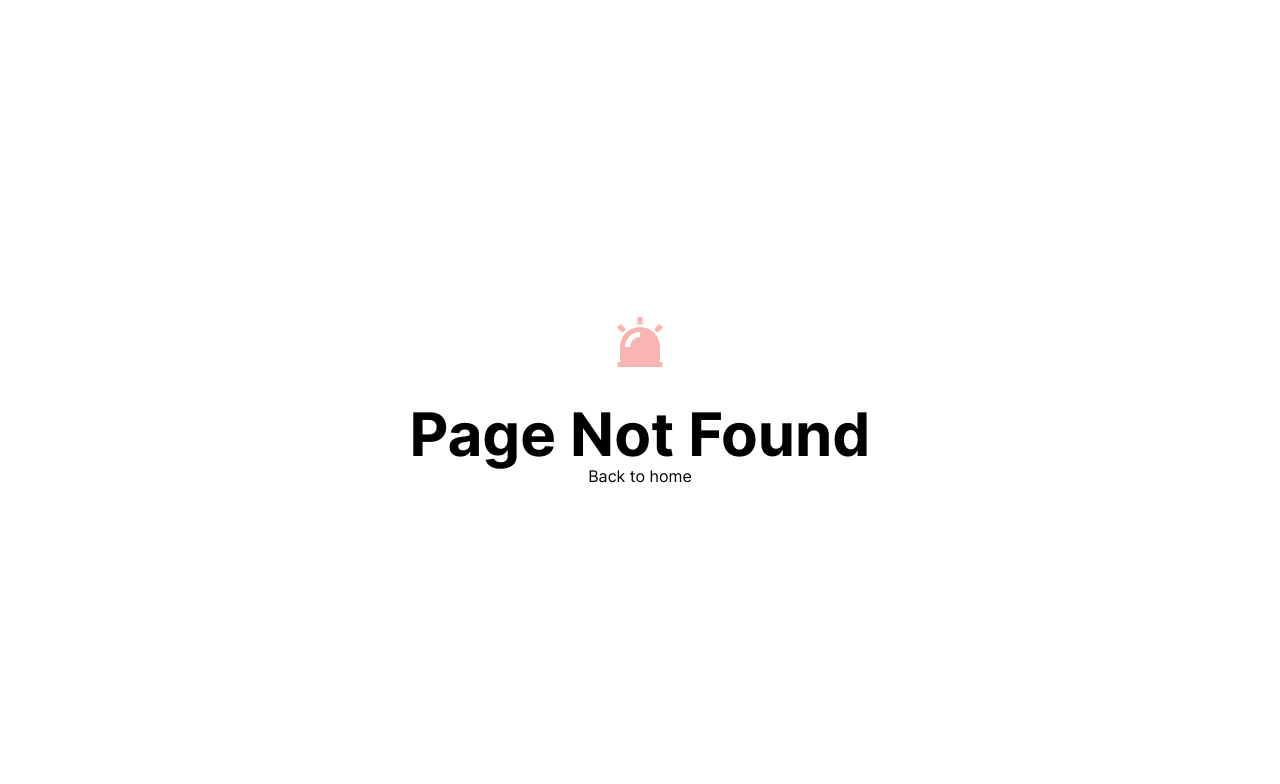
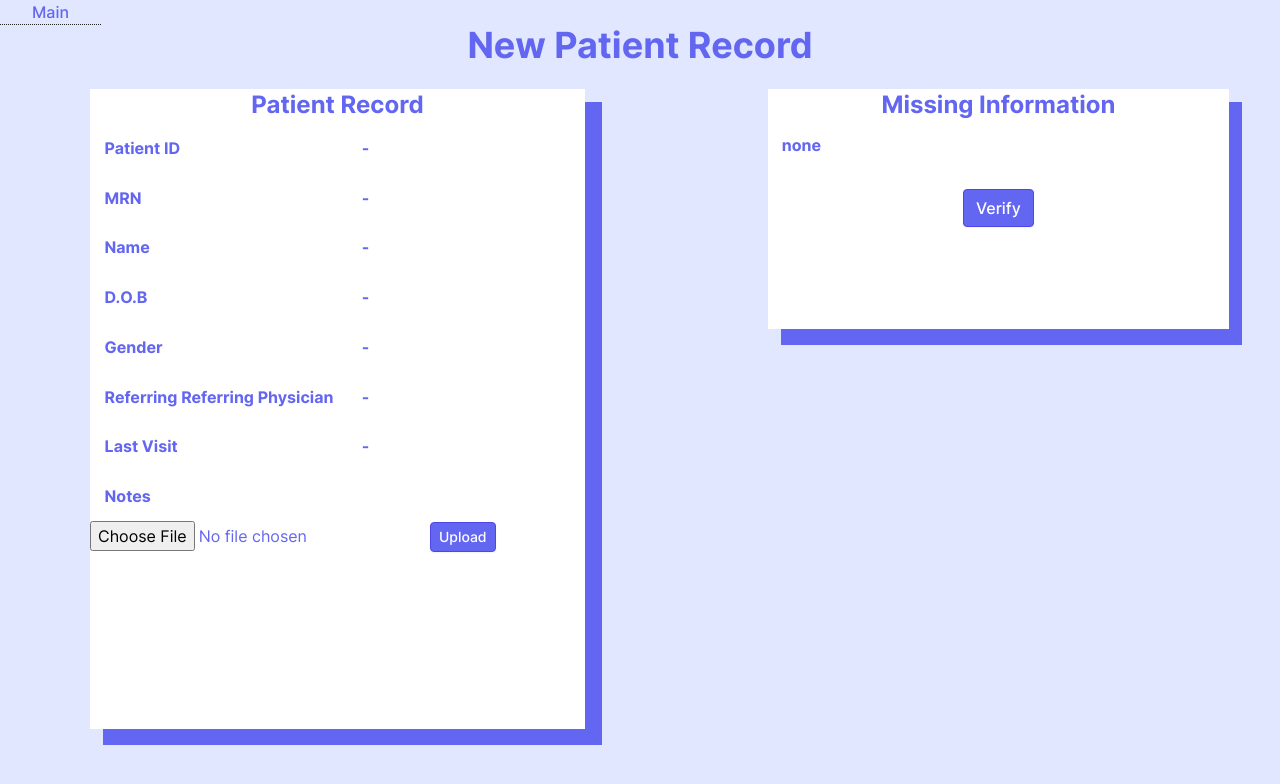
Before and after one commit to tusharagg1/chest-x-ray-ai, a Next.js app in the folder src/frontend/: page /NewPatient in a window 1280 px wide. Before the commit this address had no page. Shown: the top 784 px of the page. Built offline with nearby package versions, Linux system fonts and the light colour scheme.

Commit message:
Improv: added backwards navigation to home page to all pages and finished nav to other pages onClick

```diff
--- a/src/frontend/src/app/Main/page.tsx
+++ b/src/frontend/src/app/Main/page.tsx
@@ -12,15 +12,18 @@ export default function MainPage() {
     const [username, setUser] = useState('username');
 
     function search() {
-        //search for paitent
+        //go to patient search
+        window.location.href = "http://localhost:3000/PatientSearch"
     }
 
     function newUpload() {
         //go to the upload patient data page
+        window.location.href = "http://localhost:3000/NewPatient"
     }
 
     function newXrayStudey() {
         //go to the x-ray study page
+        window.location.href = "http://localhost:3000/X-RayStudy"
     }
 
     const data = () => {
@@ -70,8 +73,6 @@ export default function MainPage() {
                     variant='primary'
                     size='base'
                     className="mt-5"
-                    //style={{'width' : '22%', 'textAlign' : 'center'}}
-                    //isLoading={loading}
                 >
                 Search for Patient
                 </Button>
--- /dev/null
+++ b/src/frontend/src/app/NewPatient/page.tsx
@@ -0,0 +1,108 @@
+'use client';
+import { useState } from 'react';
+import React from 'react';
+
+import Button from '@/components/buttons/Button';
+import UnderlineLink from '@/components/links/UnderlineLink';
+
+import cols from '@/app/components/patientRows';
+import Table from '@/app/components/tableSingle';
+
+export default function PatientRecord() {
+
+    const [notes, setNotes] = useState('\n Image observations, other notes');
+    const [imageName, setImageName] = useState('/images/case1_008.jpg');
+    const [hasImage, setHasImage] = useState(true);
+    const [date, setDate] = useState('2023-11-03');
+    const [missingInfo, setMissingInfo] = useState('none');
+
+   const data = () => {
+    const info = [];
+    info.push({
+      Title: "Patient ID",
+      Value: "-",
+    })
+    info.push({
+        Title: "MRN",
+        Value: "-",
+    })
+    info.push({
+        Title: "Name",
+        Value: "-",
+    })
+    info.push({
+        Title: "D.O.B",
+        Value: '-',
+      })
+    info.push({
+        Title: "Gender",
+        Value: "-",
+      })
+    info.push({
+        Title: "Referring Referring Physician",
+        Value: "-",
+      })
+    info.push({
+        Title: "Last Visit",
+        Value: '-'
+    })
+    info.push({
+        Title: "Notes",
+        Value: ''
+    })
+    return info;
+   }
+   function upload() {
+    //get any other previous data
+   }
+
+   function verify() {
+    //check all needed info is there
+   }
+
+  return (
+    <main className='bg-indigo-100'>
+      <header className='mb-2'>
+        <UnderlineLink href='/Main' className='text-indigo-500 px-8'>Main</UnderlineLink>
+        <h1 className='text-m text-indigo-500  justify-center text-center'>New Patient Record</h1>
+      </header>
+      <section className='py-2 bg-indigo-100'>
+        <div className='layout flex min-h-screen py-2'>
+            <div style={{width: '45%', height: '80vh', zIndex: '5'}} className='text-indigo-500 bg-white'>
+                <h3 className='text-center'>Patient Record</h3>
+                <Table data={(data())} columns={cols} />
+                <form>
+                    <input type='file' accept='.dcm' placeholder='Choose File...' />
+                    <Button
+                     onClick={upload}
+                     variant='primary'
+                     size='sm'>Upload</Button>
+                </form>
+            </div>
+            <div style={{paddingLeft: '1%', paddingTop: '1%', position: 'absolute', zIndex: '3', "width" : "40%", "height" : "82%"}}>
+              <div className='bg-indigo-500 ' style={{"width" : "100%", "height" : "100%"}}></div>
+            </div>
+            <div style={{width: '40%', height: '30vh', zIndex: '5', position: 'absolute', right: 0, paddingRight: '4%'}} className='text-indigo-500 flex gap-2'>
+              <div className='bg-white' style={{width: '100%', height: '100%'}} >
+              <ol className='space-y-3'>
+                <h3 className='text-center'>Missing Information</h3>
+                <p className='' style={{fontWeight: 'bold', paddingLeft: '3%'}}>{missingInfo}</p>
+                <div className='text-center justify-center py-5 '>
+                    <Button
+                    onClick={verify}
+                    variant='primary'
+                    size='base'
+                    >Verify
+                    </Button>
+              </div>
+              </ol>
+              </div>
+            </div>
+            <div style={{paddingRight: '3%', paddingTop: '1%', position: 'absolute', zIndex: '3', "width" : "39%", "height" : "32%", right: 0}}>
+              <div className='bg-indigo-500 ' style={{"width" : "100%", "height" : "100%"}}></div>
+            </div>
+        </div>
+      </section>
+    </main>
+  );
+}
--- a/src/frontend/src/app/PatientRecord/page.tsx
+++ b/src/frontend/src/app/PatientRecord/page.tsx
@@ -4,6 +4,7 @@ import { useState } from 'react';
 import React from 'react';
 
 import Button from '@/components/buttons/Button';
+import UnderlineLink from '@/components/links/UnderlineLink';
 import NextImage from '@/components/NextImage';
 
 import cols from '@/app/components/patientRows';
@@ -59,10 +60,12 @@ export default function PatientRecord() {
 
    function newStudy() {
     //go to the new study page
+    window.location.href = "http://localhost:3000/X-RayStudy"
    }
 
   return (
     <main className='bg-indigo-100'>
+    <UnderlineLink href='/Main' className='text-indigo-500 px-8'>Main</UnderlineLink>
       <header className='mb-2 justify-center text-center' >
         <h1 className='py-2 text-m text-indigo-500 '>Patient Records</h1>
       </header>
--- a/src/frontend/src/app/PatientSearch/page.tsx
+++ b/src/frontend/src/app/PatientSearch/page.tsx
@@ -4,11 +4,11 @@
 import React, { useState} from 'react';
 
 import Button from '@/components/buttons/Button';
-
-import Table from "@/app/components/table";
+import UnderlineLink from '@/components/links/UnderlineLink';
 
 // import { Patient } from '../components/patientColumns';
 import cols from '@/app/components/patientColumns';
+import Table from "@/app/components/table";
 
 export default function SearchPage() {
     const [searchKey, setSearchKey] = useState('');
@@ -21,7 +21,7 @@ export default function SearchPage() {
 
     function handleSubmit(){
         //go to the detailed page
-
+        window.location.href = "http://localhost:3000/PatientRecord"
     }
 
     function handleInputChange(value: any){
@@ -58,8 +58,9 @@ export default function SearchPage() {
 
     return (
         <main className='bg-indigo-100 min-h-screen'>
-            <header className='mb-2 justify-center text-center' >
-                <h1 className='py-2 text-m text-indigo-500 '>Patients List and Information</h1>
+            <header className='mb-2' >
+                <UnderlineLink href='/Main' className='text-indigo-500 px-8'>Main</UnderlineLink>
+                <h1 className='text-m text-indigo-500 justify-center text-center'>Patients List and Information</h1>
             </header>
             <div className='py-2 layout relative flex min-h-screen flex-col items-center text-center gap-5'>
                     <div className='bg-gray-100 p-5 gap-2 px-5' style={{width: "85%", height : '75vh', zIndex: '5'}}>
@@ -88,8 +89,8 @@ export default function SearchPage() {
                         <Button
                             size='base'
                             variant='primary'
-                            type='submit'
-                            //onClick={handleSubmit}
+                            // type='submit'
+                            onClick={handleSubmit}
                         >
                         View patient record
                         </Button>
--- a/src/frontend/src/app/X-RayStudy/page.tsx
+++ b/src/frontend/src/app/X-RayStudy/page.tsx
@@ -3,6 +3,7 @@ import { ColumnDef } from '@tanstack/react-table';
 import React, { use, useMemo, useState } from 'react';
 
 import Button from '@/components/buttons/Button';
+import UnderlineLink from '@/components/links/UnderlineLink';
 import NextImage from '@/components/NextImage';
 
 import { Table } from './table';
@@ -81,8 +82,9 @@ export default function NewStudyPage() {
 
   return (
     <main className='bg-indigo-100'>
-      <header className='mb-2 justify-center text-center' >
-        <h1 className='py-2 text-m text-indigo-500 '>New Study</h1>
+      <header className='mb-2' >
+        <UnderlineLink href='/Main' className='text-indigo-500 px-8'>Main</UnderlineLink>
+        <h1 className='text-m text-indigo-500 justify-center text-center'>New Study</h1>
       </header>
       <section className='py-2 bg-indigo-100'>
         <div className='layout flex min-h-screen py-2'>
--- a/src/frontend/src/app/components/patientRows.tsx
+++ b/src/frontend/src/app/components/patientRows.tsx
@@ -22,3 +22,4 @@ const cols: ColumnDefinitionType<PatientRow, keyof PatientRow>[] = [
 ]
 
 export default cols
+export type {PatientRow}
--- a/src/frontend/src/app/page.tsx
+++ b/src/frontend/src/app/page.tsx
@@ -26,15 +26,6 @@ export default function loginPage() {
     */
     function handleSubmit() {
 
-        // email validation
-        // if (email == '') {
-        //     setEmailError(true);
-        //     setEmailErrorMessage('Please enter your email');
-
-        // } else {
-        //     setEmailError(false);
-        // }
-
         // //password validation
         // if (password == '') {
         //     setPasswordError(true);
@@ -50,7 +41,7 @@ export default function loginPage() {
 
         //TO-DO: call login api
 
-        window.location.href = "/Main"
+        window.location.href = 'http://localhost:3000/Main'
 
     }
 
@@ -74,20 +65,20 @@ export default function loginPage() {
                 <div className='bg-white py-5 gap-2' style={{width : "40%", "height" : "50%", zIndex: '5'}} >
                     <h2 className='text-indigo-500'>Login</h2>
                     <p className='text-gray-500'>Sign in to your account</p>
-                    <form method='post' onSubmit={handleSubmit} className='mt-3'>
+                    <form method='post' className='mt-3'>
                         <ol className='space-y-2'>
                             <div>
                                 <input style={{background: 'url("/images/person.png") no-repeat left', paddingLeft: '10%', backgroundColor: 'rgb(229, 231, 235)', width: '65%'}} type='email' value={email} onChange={e => setEmail(e.target.value)} placeholder='Email'/>
                             </div>
                             <div>
-                                <input style={{background: 'url("/images/lock.png") no-repeat left', paddingLeft: '10%', backgroundColor: 'rgb(229, 231, 235)', width:'65%'}} type='text' value={password} onChange={e => setPassword(e.target.value)} placeholder='Password'/>
+                                <input style={{background: 'url("/images/lock.png") no-repeat left', paddingLeft: '10%', backgroundColor: 'rgb(229, 231, 235)', width:'65%'}} type='password' value={password} onChange={e => setPassword(e.target.value)} placeholder='Password'/>
                             </div>
                             <div className='flex text-center justify-center'>
                             <Button
                             size='base'
                             variant='primary'
                             isLoading={loading}
-                            type='submit'
+                            onClick={handleSubmit}
                             >
                             Login
                             </Button>
```
